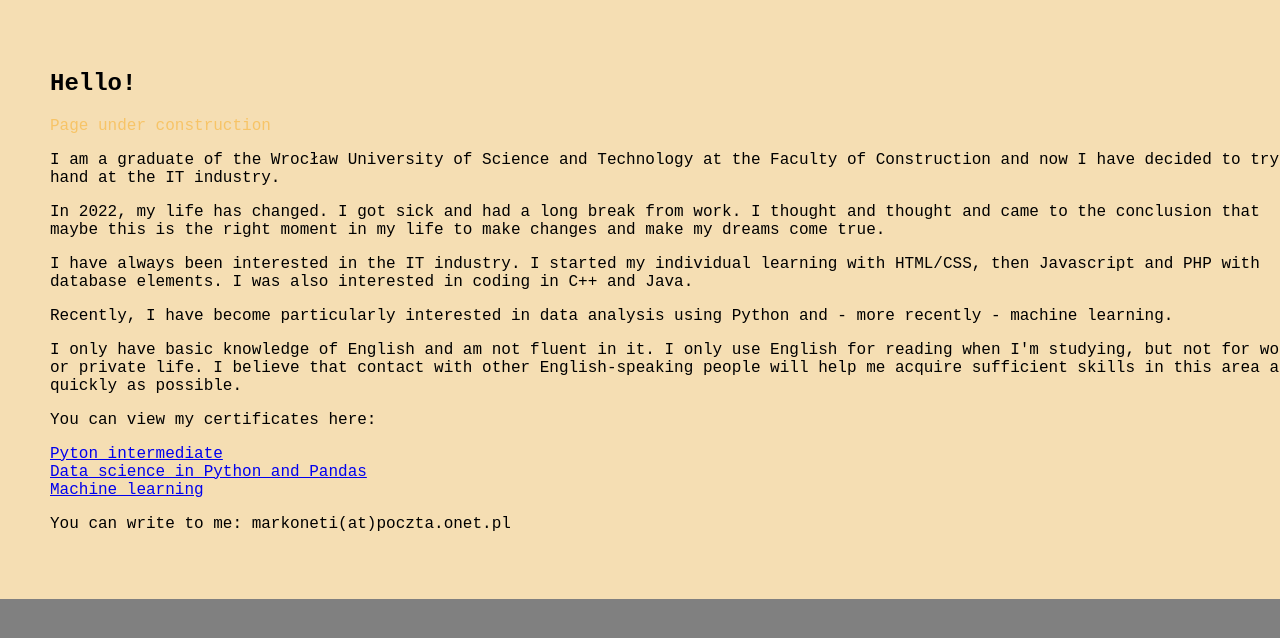
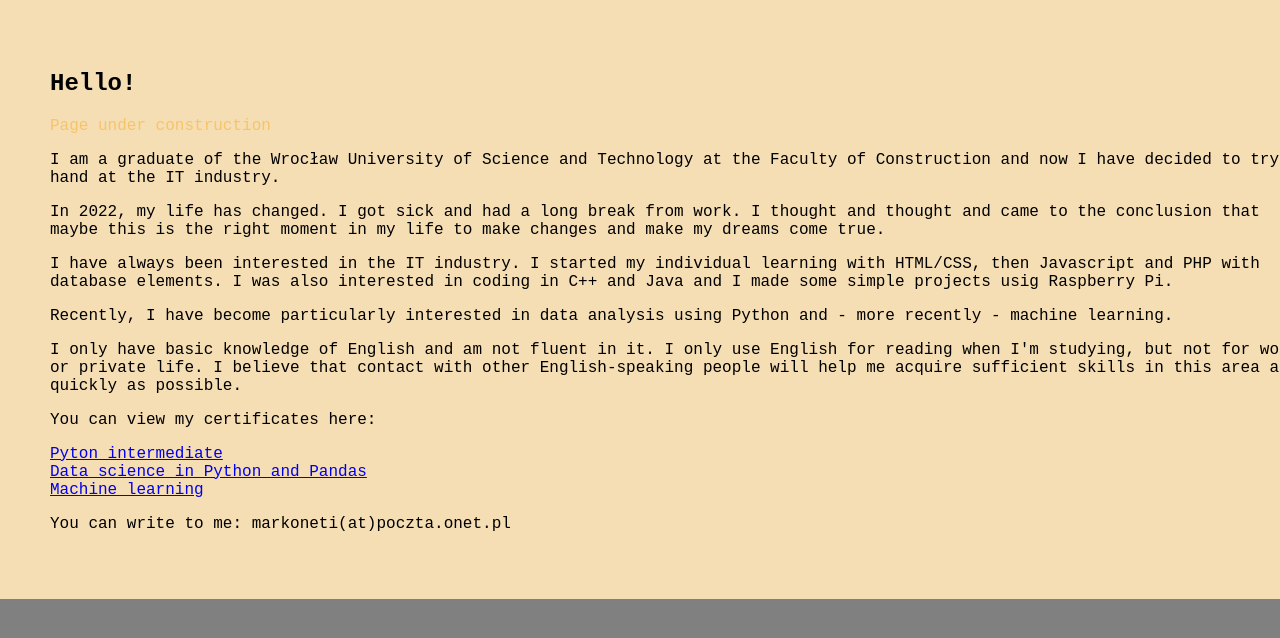
Before and after one commit to mmarekdomanski/mmarekdomanski.github.io, a plain HTML site: page index.html in a window 1280 px wide. Shown: the top 638 px of the page. Drawn offline with Linux system fonts and the light colour scheme.

Commit message:
Raspberry add

```diff
--- a/index.html
+++ b/index.html
@@ -20,7 +20,7 @@
 
 			<p>I am a graduate of the Wrocław University of Science and Technology at the Faculty of Construction and now I have decided to try my hand at the IT industry.</p>
 			<p>In 2022, my life has changed. I got sick and had a long break from work. I thought and thought and came to the conclusion that maybe this is the right moment in my life to make changes and make my dreams come true.</p>
-			<p>I have always been interested in the IT industry. I started my individual learning with HTML/CSS, then Javascript and PHP with database elements. I was also interested in coding in C++ and Java.</p>
+			<p>I have always been interested in the IT industry. I started my individual learning with HTML/CSS, then Javascript and PHP with database elements. I was also interested in coding in C++ and Java and I made some simple projects usig Raspberry Pi.</p>
 			<p>Recently, I have become particularly interested in data analysis using Python and - more recently - machine learning.</p>
 			<p>I only have basic knowledge of English and am not fluent in it. I only use English for reading when I'm studying, but not for work or private life.
 				I believe that contact with other English-speaking people will help me acquire sufficient skills in this area as quickly as possible.</p>
```
